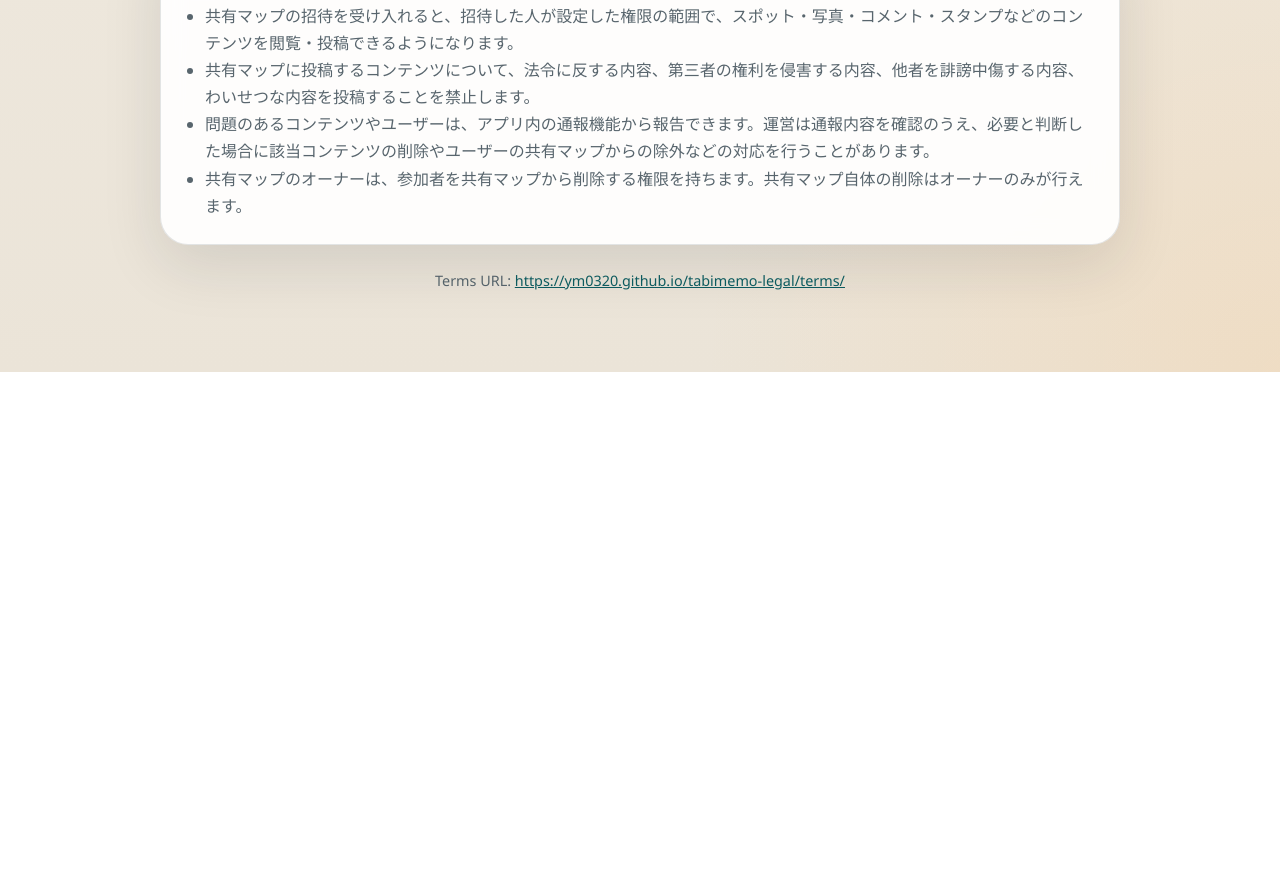
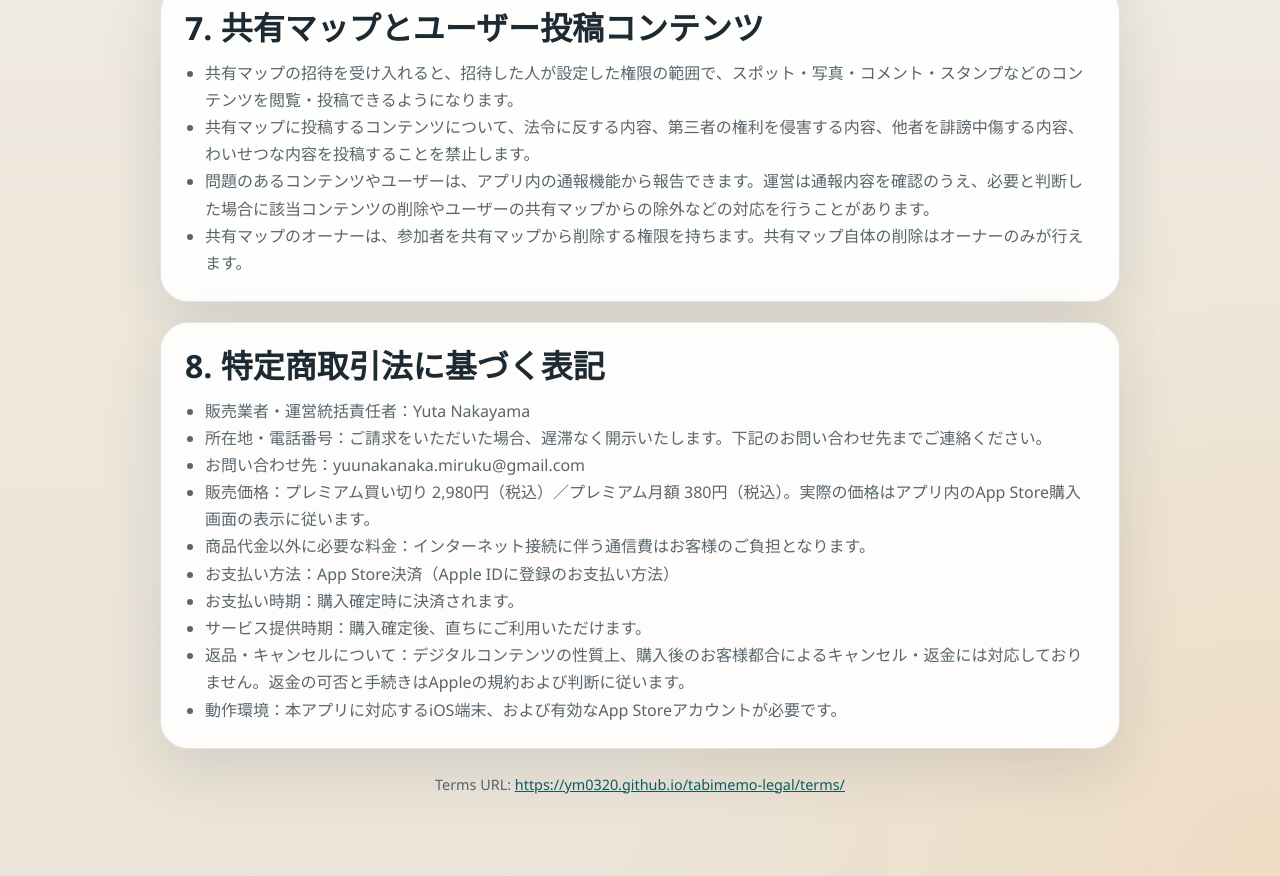
Before and after one commit to ym0320/tabimemo-legal, a plain HTML site: page terms/index.html in a window 1280 px wide. Shown: the part 1653-2529 px from the top of the page. Before the commit the page ends 2025 px from the top, so only its background shows below. Drawn offline with Linux system fonts and the light colour scheme.

Commit message:
add: 利用規約に特定商取引法に基づく表記とみなし同意条項を追加
販売業者情報(Yuta Nakayama)を記載し、住所・電話番号は請求に応じて
遅滞なく開示する形にした。あわせてアプリ利用開始をもって規約に
同意したものとみなす旨を明記。

```diff
--- a/terms/index.html
+++ b/terms/index.html
@@ -23,7 +23,7 @@
         <h1>マッピン（Mappin） 利用規約</h1>
         <p class="meta">制定日: 2026-06-26 / 最終更新日: 2026-07-11</p>
         <p class="lead">
-          マッピンを安全に利用するための基本条件です。アプリのご利用前にご確認ください。
+          マッピンを安全に利用するための基本条件です。アプリのご利用前にご確認ください。お客様が本アプリをダウンロードし、ご利用を開始された時点で、本規約に同意いただいたものとみなします。
         </p>
       </section>
 
@@ -90,6 +90,28 @@
             </li>
           </ul>
         </article>
+
+        <article class="card">
+          <h2>8. 特定商取引法に基づく表記</h2>
+          <ul class="list">
+            <li>販売業者・運営統括責任者：Yuta Nakayama</li>
+            <li>
+              所在地・電話番号：ご請求をいただいた場合、遅滞なく開示いたします。下記のお問い合わせ先までご連絡ください。
+            </li>
+            <li>お問い合わせ先：yuunakanaka.miruku@gmail.com</li>
+            <li>
+              販売価格：プレミアム買い切り 2,980円（税込）／プレミアム月額 380円（税込）。実際の価格はアプリ内のApp Store購入画面の表示に従います。
+            </li>
+            <li>商品代金以外に必要な料金：インターネット接続に伴う通信費はお客様のご負担となります。</li>
+            <li>お支払い方法：App Store決済（Apple IDに登録のお支払い方法）</li>
+            <li>お支払い時期：購入確定時に決済されます。</li>
+            <li>サービス提供時期：購入確定後、直ちにご利用いただけます。</li>
+            <li>
+              返品・キャンセルについて：デジタルコンテンツの性質上、購入後のお客様都合によるキャンセル・返金には対応しておりません。返金の可否と手続きはAppleの規約および判断に従います。
+            </li>
+            <li>動作環境：本アプリに対応するiOS端末、および有効なApp Storeアカウントが必要です。</li>
+          </ul>
+        </article>
       </section>
 
       <p class="footer">
```
